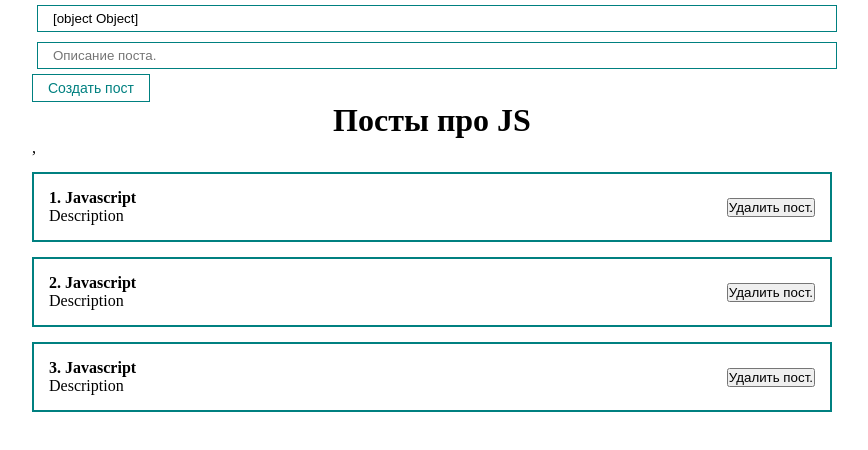
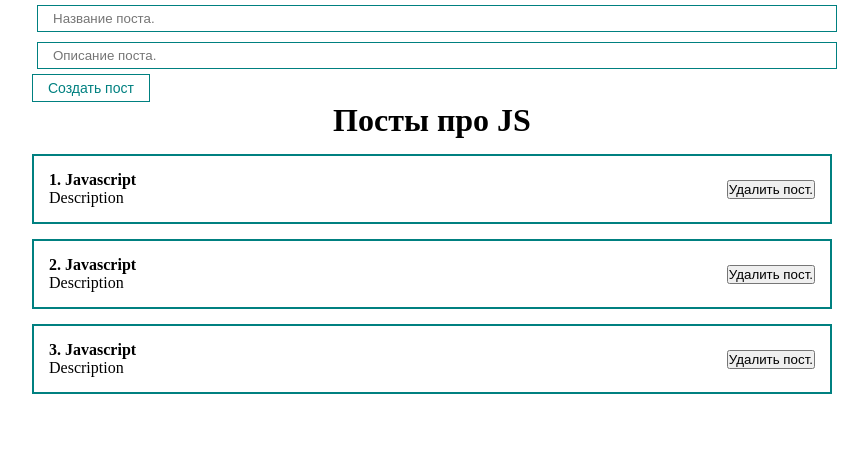
Before and after one commit to Vladislav17007/new-repository, a React (Create React App) app: page / in a window 1280 px wide. Shown: the top 450 px of the page, without its empty margins (208-1076 px from the left). Built offline with nearby package versions, Linux system fonts and the light colour scheme.

Commit message:
Исправление ошибок и повторение хуков

```diff
--- a/src/App.js
+++ b/src/App.js
@@ -28,6 +28,8 @@ const bodyInputRef = useRef ();
 
 const addNewPost = (e) => {
   e.preventDefault();
+  setPosts([...posts,{...post, id: Date.now()}])
+  setPost({title:'', body:''})
 };
 
   return (
@@ -36,7 +38,7 @@ const addNewPost = (e) => {
         <form>
           {/*Управляемый компонент*/}
         <MyInput
-                  value={post}
+                  value={post.title}
                   //добавление функции OnChange для отслежки добавления чего-то пользователем
                   onChange={e => setPost({...post, title: e.target.value})}
                   type="text"
--- a/src/components/ClassCounter.jsx
+++ b/src/components/ClassCounter.jsx
@@ -55,4 +55,4 @@ class ClassCounter extends React.Component {
                                         }
                                         }
 
-                                        export default ClassCounter;
+export default ClassCounter;
--- a/src/components/PostList.jsx
+++ b/src/components/PostList.jsx
@@ -9,7 +9,7 @@ const PostList = ({posts, title}) => {
             <h1 style={{textAlign: 'center'}}>
             {title}
             </h1>
-             {/*создание упорядоченной нумераци с помощью передачи номера в элемента в массиве-->*/},
+             {/*создание упорядоченной нумераци с помощью передачи номера в элемента в массиве-->*/}
         {posts.map((post, index) =>
           <Postitems number={index + 1} post={post} key={post.id}/>
           )}
--- a/src/components/Postitems.jsx
+++ b/src/components/Postitems.jsx
@@ -6,7 +6,7 @@ const Postitems = (props) => {
                 <div className="post">
       <div className="post_content">
         <strong>{props.number}. {props.post.title}</strong>
-        <div >
+        <div>
           {props.post.body}
         </div>
       </div>
```
